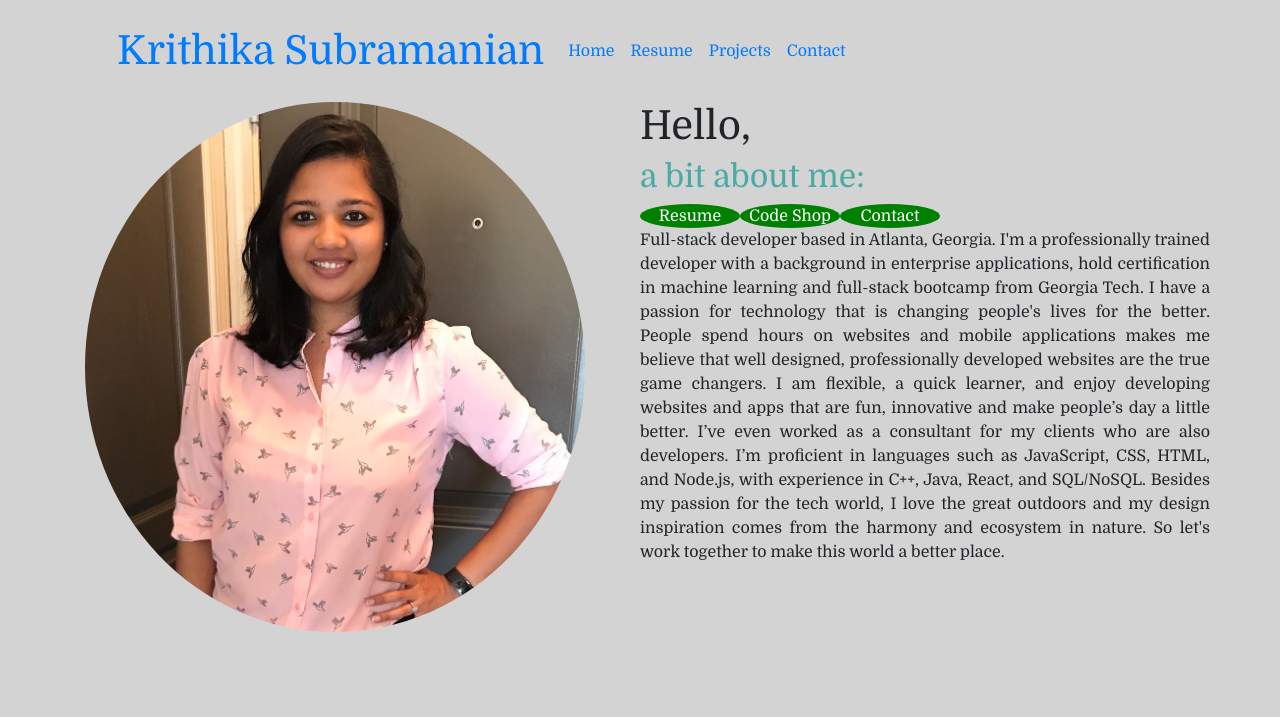
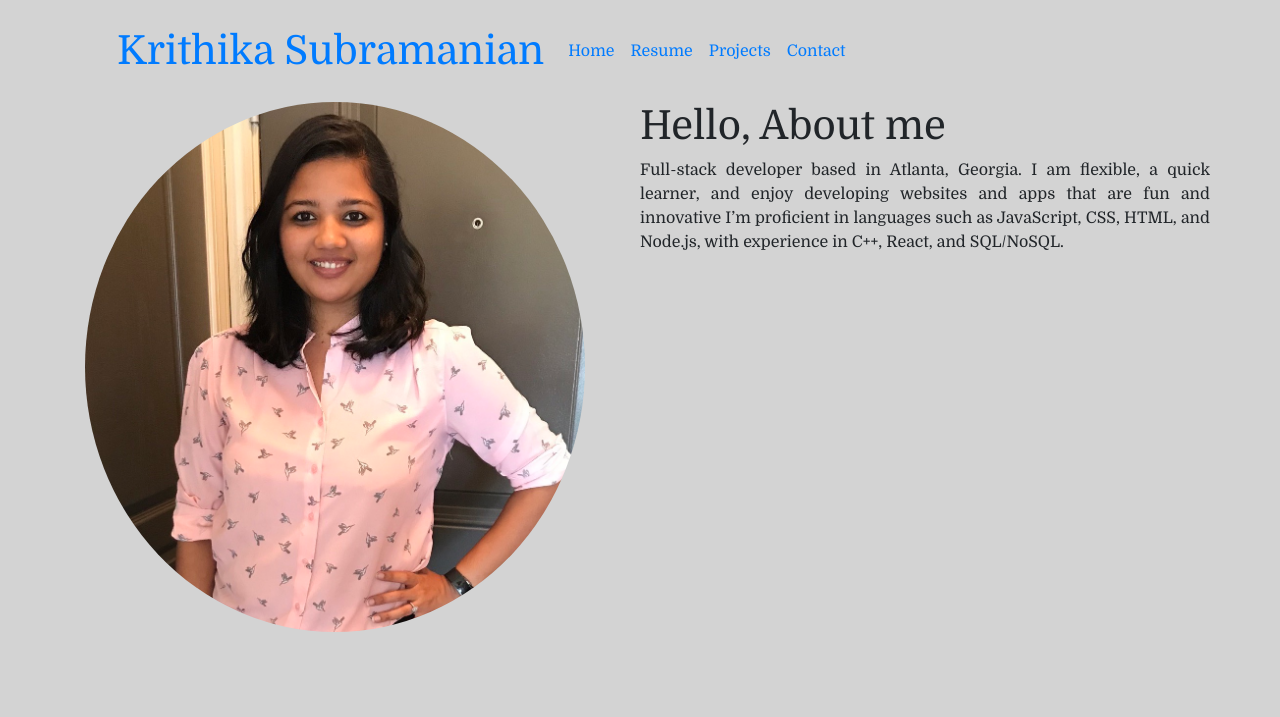
Before and after one commit to krithis2991/Bootstrap-Portfolio, a plain HTML site: page index.html in a window 1280 px wide. Shown: the top 717 px of the page. Drawn offline with nearby package versions, Linux system fonts and the light colour scheme.

Commit message:
Changes to the desc

```diff
--- a/index.html
+++ b/index.html
@@ -53,27 +53,12 @@
       </div>
       <div class="col">
         <div class="row">
-          <h1> Hello, </h1>
-        </div>
-        <div class="row">
-          <h2>a bit about me: </h2>
-        </div>
-        <div class="row circle">
-          <a href="resume.html">Resume</a>
-          <a href="codeshop.html">Code Shop</a>
-          <a href="contact.html">Contact</a>
+          <h1> Hello, About me </h1>
         </div>
         <div class="row" id="about">
-          Full-stack developer based in Atlanta, Georgia. I'm a professionally trained developer with a background in
-          enterprise applications, hold certification in machine learning and full-stack bootcamp from Georgia Tech. I
-          have a passion for technology that is changing people's lives for the better. People spend hours on websites
-          and mobile applications makes me believe that well designed, professionally developed websites are the true
-          game changers. I am flexible, a quick learner, and enjoy developing websites and apps that are fun, innovative
-          and make people’s day a little better. I’ve even worked as a consultant for my clients who are also
-          developers. I’m proficient in languages such as JavaScript, CSS, HTML, and Node.js, with experience in C++,
-          Java, React, and SQL/NoSQL. Besides my passion for the tech world, I love the great outdoors and my design
-          inspiration comes from the harmony and ecosystem in nature. So let's work together to make this world a better
-          place.
+          Full-stack developer based in Atlanta, Georgia. I am flexible, a quick learner, and enjoy developing websites and apps that are fun and innovative
+          I’m proficient in languages such as JavaScript, CSS, HTML, and Node.js, with experience in C++,
+           React, and SQL/NoSQL.
         </div>
       </div>
     </div>
```
Also changed, not shown: portfolio.html (+1 -1 lines).
